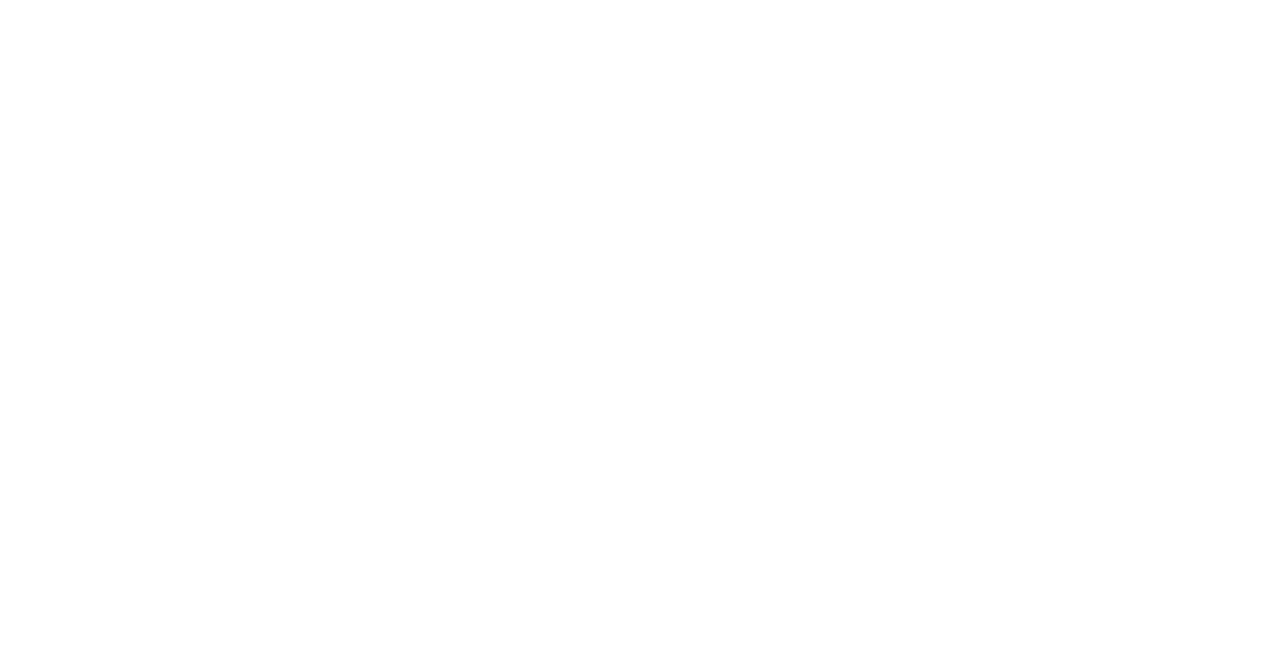
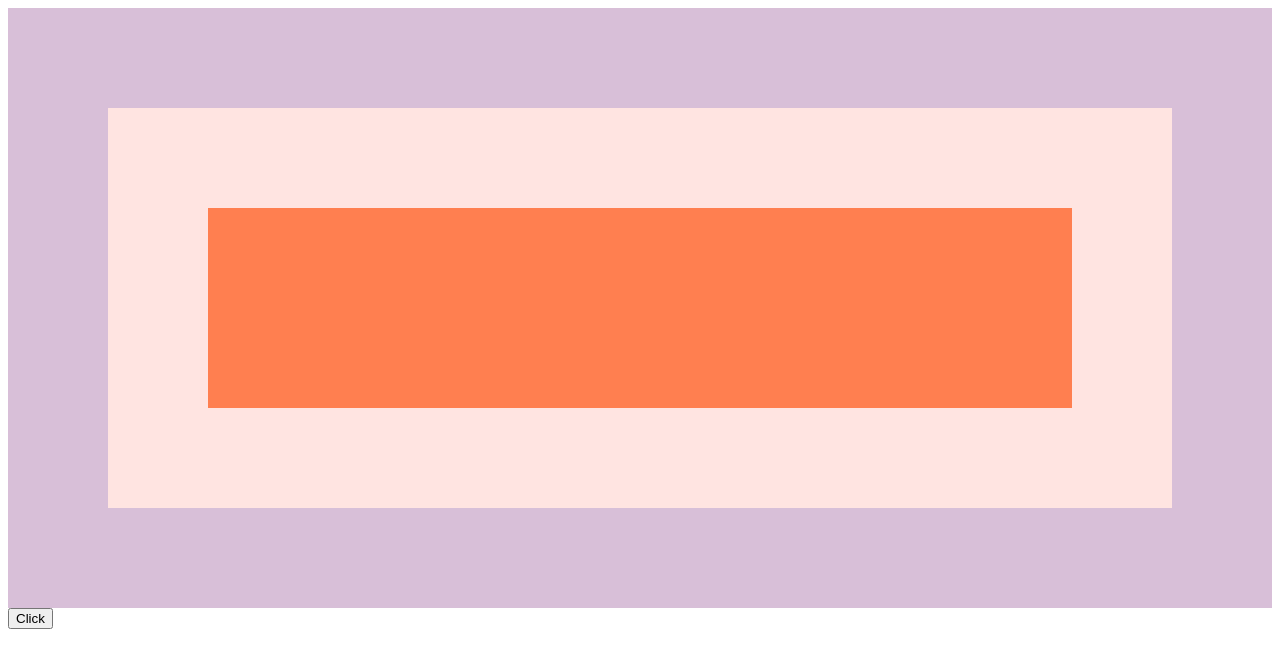
Before and after one commit to shubham2o/Event-Capture-Propagation-Bubbling-and-Once, a plain HTML site: page index.html in a window 1280 px wide. Drawn offline with Linux system fonts and the light colour scheme.

Commit message:
code for index . html and style . css completed

```diff
--- a/index.html
+++ b/index.html
@@ -6,10 +6,20 @@
     <meta http-equiv="X-UA-Compatible" content="IE=edge">
     <meta name="viewport" content="width=device-width, initial-scale=1.0">
     <title>Event-Capture-Propagation-Bubbling-and-Once</title>
-    <link rel="stylesheet" href="style.css">
 </head>
 
-<body>
+<body class="bod">
+    <link rel="stylesheet" href="style.css">
+
+    <div class="one">
+        <div class="two">
+            <div class="three">
+            </div>
+        </div>
+    </div>
+
+    <button>Click</button>
+
     <script src="script.js"></script>
 </body>
 
--- a/style.css
+++ b/style.css
@@ -0,0 +1,26 @@
+html {
+    box-sizing: border-box;
+}
+
+*,
+*:before,
+*:after {
+    box-sizing: inherit;
+}
+
+div {
+    width: 100%;
+    padding: 100px;
+}
+
+.one {
+    background: thistle;
+}
+
+.two {
+    background: mistyrose;
+}
+
+.three {
+    background: coral;
+}
```
